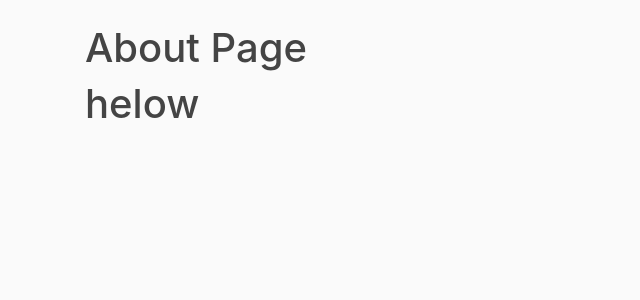
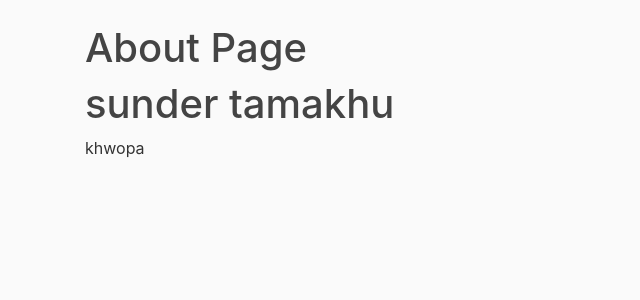
Before and after one commit to Susansujakhu/LV_Ecommerce, a Flask app: page /about in a window 1280 px wide. Shown: the part 56-356 px from the top of the page, without its empty margins (0-640 px from the left). Run offline with Flask 2, Linux system fonts and the light colour scheme; some libraries are stand-ins or nearby versions.

Commit message:
about - updated

```diff
--- a/stores/single_store/templates/about.html
+++ b/stores/single_store/templates/about.html
@@ -1,5 +1,6 @@
 {% extends "layout.html" %}
 {% block content %}
     <h1>About Page</h1>
-    <h1>helow</h1>
+    <h1>sunder tamakhu</h1>
+    khwopa
 {% endblock content %}
```
